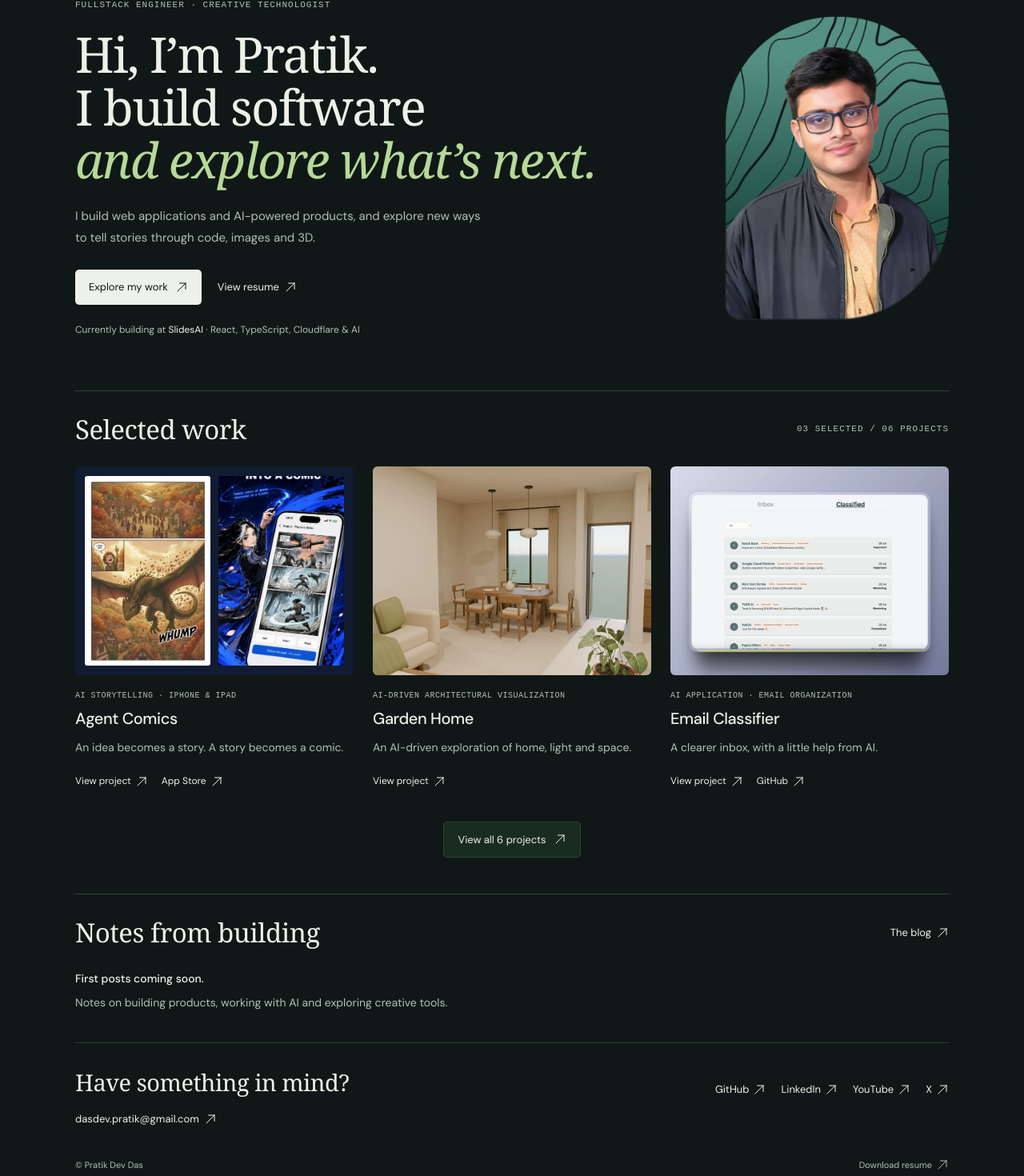
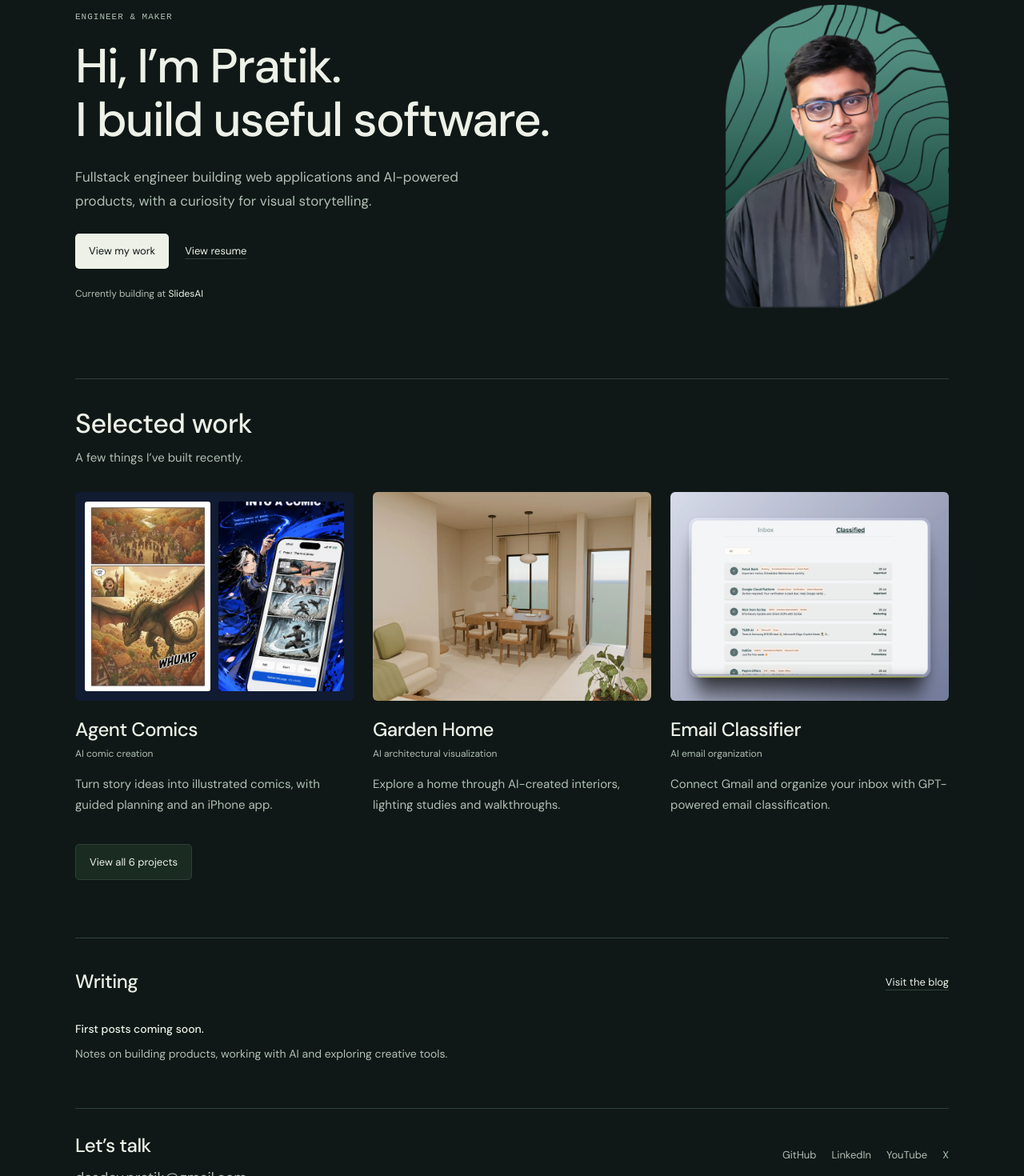
Before and after one commit to pratikdevdas/myportfolio, a Next.js app: page / in a window 1280 px wide. Shown: the part 168-1638 px from the top of the page at 80% size. Built offline with nearby package versions, Linux system fonts and the light colour scheme.

Commit message:
Simplify portfolio navigation and establish clearer visual hierarchy

```diff
--- a/components/Arrow.tsx
+++ /dev/null
@@ -1,4 +0,0 @@
-import { ArrowUpRightIcon } from "@heroicons/react/24/outline";
-export default function Arrow() {
-  return <ArrowUpRightIcon className="site-icon" aria-hidden="true" />;
-}
--- a/components/BlogList.tsx
+++ b/components/BlogList.tsx
@@ -1,6 +1,5 @@
 import Link from "next/link";
 import type { PostMeta } from "../lib/blog";
-import Arrow from "./Arrow";
 export function formatDate(date: string) {
   return new Intl.DateTimeFormat("en", {
     day: "numeric",
@@ -29,9 +28,7 @@ export default function BlogList({ posts }: { posts: PostMeta[] }) {
             {post.readingMinutes} min read
           </p>
           <h3>
-            <Link href={`/blog/${post.slug}`}>
-              {post.title} <Arrow />
-            </Link>
+            <Link href={`/blog/${post.slug}`}>{post.title}</Link>
           </h3>
           <p>{post.description}</p>
         </article>
--- a/components/Layout/Footer.tsx
+++ b/components/Layout/Footer.tsx
@@ -1,4 +1,3 @@
-import Arrow from "../Arrow";
 const socials = [
   ["GitHub", "https://github.com/pratikdevdas"],
   ["LinkedIn", "https://www.linkedin.com/in/pratikdevdas/"],
@@ -10,15 +9,15 @@ export default function Footer() {
     <footer className="site-footer" id="contact">
       <div className="footer-main">
         <div>
-          <h2>Have something in mind?</h2>
-          <a className="text-link" href="mailto:dasdev.pratik@gmail.com">
-            dasdev.pratik@gmail.com <Arrow />
+          <h2>Let’s talk</h2>
+          <a className="contact-email" href="mailto:dasdev.pratik@gmail.com">
+            dasdev.pratik@gmail.com
           </a>
         </div>
         <nav aria-label="Social links">
           {socials.map(([label, url]) => (
             <a key={label} href={url} target="_blank" rel="noopener noreferrer">
-              {label} <Arrow />
+              {label}
             </a>
           ))}
         </nav>
@@ -26,7 +25,7 @@ export default function Footer() {
       <div className="footer-bottom">
         <span>© Pratik Dev Das</span>
         <a href="/resume.pdf" download="Pratik-Dev-Das-Resume.pdf">
-          Download resume <Arrow />
+          Download resume
         </a>
       </div>
     </footer>
--- a/components/Layout/Hero.tsx
+++ b/components/Layout/Hero.tsx
@@ -1,25 +1,22 @@
 import Image from "next/image";
 import Link from "next/link";
 import HeroImage from "../../public/images/PorfolioHeroV2.png";
-import Arrow from "../Arrow";
 export default function Hero() {
   return (
     <section className="hero">
       <div>
-        <p className="eyebrow">Fullstack engineer · Creative technologist</p>
+        <p className="eyebrow">Engineer &amp; maker</p>
         <h1>
           Hi, I’m Pratik.
-          <br />I build software
-          <br />
-          <em>and explore what’s next.</em>
+          <br />I build useful software.
         </h1>
         <p className="hero-description">
-          I build web applications and AI-powered products, and explore new ways
-          to tell stories through code, images and 3D.
+          Fullstack engineer building web applications and AI-powered products,
+          with a curiosity for visual storytelling.
         </p>
         <div className="hero-actions">
           <Link className="action-primary" href="#projects">
-            Explore my work <Arrow />
+            View my work
           </Link>
           <a
             className="text-link"
@@ -27,7 +24,7 @@ export default function Hero() {
             target="_blank"
             rel="noopener noreferrer"
           >
-            View resume <Arrow />
+            View resume
           </a>
         </div>
         <p className="current-work">
@@ -39,7 +36,6 @@ export default function Hero() {
           >
             SlidesAI
           </a>{" "}
-          · React, TypeScript, Cloudflare &amp; AI
         </p>
       </div>
       <Image
--- a/components/Layout/Navbar.tsx
+++ b/components/Layout/Navbar.tsx
@@ -1,6 +1,5 @@
 import Link from "next/link";
 import { useRouter } from "next/router";
-import Arrow from "../Arrow";
 export default function Navbar() {
   const { pathname } = useRouter();
   return (
@@ -22,7 +21,7 @@ export default function Navbar() {
           Blog
         </Link>
         <a href="/resume.pdf" target="_blank" rel="noopener noreferrer">
-          Resume <Arrow />
+          Resume
         </a>
         <Link href="/#contact">Contact</Link>
       </nav>
--- a/components/Projects.tsx
+++ b/components/Projects.tsx
@@ -1,7 +1,6 @@
 import Image from "next/image";
 import Link from "next/link";
 import { Project } from "../types/project";
-import Arrow from "./Arrow";
 export function ProjectArtwork({
   project,
   detail = false,
@@ -39,44 +38,32 @@ export function ProjectArtwork({
     </div>
   );
 }
-export default function Projects({ projects }: { projects: Project[] }) {
+export default function Projects({
+  projects,
+  headingLevel = 3,
+}: {
+  projects: Project[];
+  headingLevel?: 2 | 3;
+}) {
+  const Heading = headingLevel === 2 ? "h2" : "h3";
   return (
     <div className="project-grid">
       {projects.map((project) => (
         <article className="project-card" key={project.id}>
           <Link
+            className="project-card-link"
             href={`/projects/${project.id}`}
-            aria-label={`View ${project.title}`}
+            aria-labelledby={`project-${project.id}`}
           >
             <ProjectArtwork project={project} />
+            <div className="project-card-copy">
+              <Heading className="project-title" id={`project-${project.id}`}>
+                {project.title}
+              </Heading>
+              <p className="project-category">{project.category}</p>
+              <p className="project-description">{project.description}</p>
+            </div>
           </Link>
-          <p className="project-category">{project.category}</p>
-          <h3>
-            <Link href={`/projects/${project.id}`}>{project.title}</Link>
-          </h3>
-          <p className="project-description">{project.description}</p>
-          <div className="project-links">
-            <Link href={`/projects/${project.id}`}>
-              View project <Arrow />
-            </Link>
-            {project.appUrl ? (
-              <a
-                href={project.appUrl}
-                target="_blank"
-                rel="noopener noreferrer"
-              >
-                App Store <Arrow />
-              </a>
-            ) : project.github ? (
-              <a
-                href={project.github}
-                target="_blank"
-                rel="noopener noreferrer"
-              >
-                GitHub <Arrow />
-              </a>
-            ) : null}
-          </div>
         </article>
       ))}
     </div>
--- a/data.json
+++ b/data.json
@@ -3,7 +3,7 @@
     {
       "id": "agent-comics",
       "title": "Agent Comics",
-      "description": "An idea becomes a story. A story becomes a comic.",
+      "description": "Turn story ideas into illustrated comics, with guided planning and an iPhone app.",
       "overview": "An AI comic-making product that guides people from an initial pitch through story planning and full-page artwork. Users can review the proposed characters and story before generation.",
       "features": [
         "An agent helps shape a story idea into characters, beats and pages.",
@@ -13,7 +13,7 @@
       ],
       "focus": "Generative AI · Story planning · Sequential art",
       "kind": "Independent product · iOS app and website",
-      "category": "AI storytelling · iPhone & iPad",
+      "category": "AI comic creation",
       "stacks": [
         "Guided planning, character references, image generation, downloadable comic pages"
       ],
@@ -27,7 +27,7 @@
     {
       "id": "garden-home",
       "title": "Garden Home",
-      "description": "An AI-driven exploration of home, light and space.",
+      "description": "Explore a home through AI-created interiors, lighting studies and walkthroughs.",
       "overview": "An AI-driven architectural visualization project exploring a conceptual home from a ground-floor plan. Created with AI to visualize furnished interiors, materials, light and room relationships through images and films.",
       "features": [
         "AI-created interior views exploring the furnished home.",
@@ -37,7 +37,7 @@
       ],
       "focus": "AI-driven visualization · Materials · Lighting · Composition",
       "kind": "Independent visualization study · Stills and films",
-      "category": "AI-driven architectural visualization",
+      "category": "AI architectural visualization",
       "stacks": [
         "AI-assisted image creation",
         "Architectural visualization",
@@ -52,7 +52,7 @@
     {
       "id": "emailClassify",
       "title": "Email Classifier",
-      "description": "A clearer inbox, with a little help from AI.",
+      "description": "Connect Gmail and organize your inbox with GPT-powered email classification.",
       "overview": "A web application that connects to Gmail with OAuth and categorizes messages using GPT-4o mini. The interface was designed in Figma and built with Next.js and Tailwind.",
       "features": [
         "Connect a Gmail account using OAuth.",
@@ -62,7 +62,7 @@
       ],
       "focus": "AI integration · Authentication · Interface design",
       "kind": "Independent web application",
-      "category": "AI application · Email organization",
+      "category": "AI email organization",
       "stacks": [
         "Next.js",
         "Tailwind",
--- a/pages/index.tsx
+++ b/pages/index.tsx
@@ -4,7 +4,6 @@ import SiteLayout from "../components/SiteLayout";
 import Hero from "../components/Layout/Hero";
 import Projects from "../components/Projects";
 import BlogList from "../components/BlogList";
-import Arrow from "../components/Arrow";
 import { featuredProjects, projects } from "../lib/projects";
 import { readPosts, PostMeta } from "../lib/blog";
 export default function Home({ posts }: { posts: PostMeta[] }) {
@@ -18,23 +17,25 @@ export default function Home({ posts }: { posts: PostMeta[] }) {
       <Hero />
       <section id="projects">
         <div className="section-heading">
-          <h2>Selected work</h2>
-          <span className="eyebrow">
-            03 selected / 0{projects.length} projects
-          </span>
+          <div>
+            <h2>Selected work</h2>
+            <p className="section-description">
+              A few things I’ve built recently.
+            </p>
+          </div>
         </div>
         <Projects projects={featuredProjects} />
         <div className="all-projects">
           <Link className="action-secondary" href="/projects">
-            View all {projects.length} projects <Arrow />
+            View all {projects.length} projects
           </Link>
         </div>
       </section>
       <section className="writing-section">
         <div className="section-heading">
-          <h2>Notes from building</h2>
+          <h2>Writing</h2>
           <Link className="text-link" href="/blog">
-            The blog <Arrow />
+            Visit the blog
           </Link>
         </div>
         <BlogList posts={posts} />
--- a/pages/projects/index.tsx
+++ b/pages/projects/index.tsx
@@ -19,7 +19,7 @@ export default function AllProjects() {
         </p>
       </header>
       <section className="projects-page" aria-label="All projects">
-        <Projects projects={projects} />
+        <Projects projects={projects} headingLevel={2} />
       </section>
     </SiteLayout>
   );
--- a/styles/globals.css
+++ b/styles/globals.css
@@ -38,6 +38,7 @@ body {
 .site a {
   color: inherit;
   text-decoration: none;
+  transition: color 160ms ease, background-color 160ms ease;
 }
 .site a:hover {
   color: var(--accent);
@@ -46,14 +47,6 @@ body {
 .site button:focus-visible {
   outline: 2px solid var(--accent);
   outline-offset: 5px;
-}
-.site-icon {
-  display: inline-block;
-  width: 16px;
-  height: 16px;
-  min-width: 16px;
-  flex: 0 0 16px;
-  vertical-align: middle;
 }
 .skip-link {
   position: absolute;
@@ -109,7 +102,7 @@ body {
   grid-template-columns: minmax(0, 1.8fr) minmax(210px, 1fr);
   gap: 44px;
   align-items: center;
-  padding: 72px 0 65px;
+  padding: 80px 0 88px;
 }
 .eyebrow {
   font-family: ui-monospace, monospace;
@@ -120,17 +113,18 @@ body {
   color: var(--muted);
 }
 .site h1 {
-  font: 400 clamp(38px, 4.8vw, 62px) / 1.08 Georgia, serif;
+  font-family: inherit;
+  font-size: clamp(38px, 4.8vw, 60px);
+  font-weight: 500;
+  line-height: 1.12;
   letter-spacing: -1.7px;
   margin: 18px 0 24px;
-}
-.site h1 em {
-  color: var(--accent);
 }
 .hero-description {
   max-width: 510px;
   color: var(--muted);
-  line-height: 1.85;
+  font-size: 17px;
+  line-height: 1.75;
 }
 .hero-actions,
 .detail-actions {
@@ -189,11 +183,14 @@ body {
   justify-content: space-between;
   align-items: center;
   gap: 18px;
-  padding: 28px 0 26px;
+  padding: 36px 0 30px;
   border-top: 1px solid var(--line);
 }
 .site h2 {
-  font: 400 33px/1.2 Georgia, serif;
+  font-family: inherit;
+  font-size: 34px;
+  font-weight: 500;
+  line-height: 1.2;
   letter-spacing: -0.5px;
 }
 .project-grid {
@@ -217,8 +214,31 @@ body {
   object-fit: cover;
   transition: transform 0.2s ease;
 }
-.project-card > a:hover img {
-  transform: scale(1.025);
+.project-card-link {
+  display: block;
+  height: 100%;
+  border-radius: 6px;
+}
+.project-card-link:hover .project-title {
+  text-decoration: underline;
+  text-underline-offset: 5px;
+  text-decoration-thickness: 1px;
+}
+.project-card-copy {
+  padding-top: 20px;
+}
+.site .section-description {
+  color: var(--muted);
+  margin-top: 10px;
+  font-size: 15px;
+}
+.site .text-link {
+  text-decoration: underline;
+  text-underline-offset: 5px;
+  text-decoration-color: var(--line);
+}
+.site .text-link:hover {
+  text-decoration-color: var(--accent);
 }
 .project-artwork--comic {
   display: flex;
@@ -233,44 +253,30 @@ body {
   object-position: 50% 55%;
 }
 .project-card .project-category {
-  font: 10px/1.6 ui-monospace, monospace;
-  text-transform: uppercase;
-  letter-spacing: 0.5px;
+  font-size: 12px;
+  line-height: 1.6;
   color: var(--muted);
-  margin-top: 18px;
-}
-.project-card h3 {
-  font-size: 20px;
-  line-height: 1.4;
-  font-weight: 500;
-  letter-spacing: -0.4px;
   margin-top: 6px;
 }
+.project-card .project-title {
+  font-size: 24px;
+  line-height: 1.3;
+  font-weight: 500;
+  letter-spacing: -0.5px;
+}
 .project-card .project-description {
-  font-size: 14px;
-  line-height: 1.8;
+  font-size: 15px;
+  line-height: 1.75;
   color: var(--muted);
-  margin: 10px 0 14px;
-}
-.project-links {
-  display: flex;
-  gap: 17px;
-  flex-wrap: wrap;
-}
-.project-links a {
-  display: inline-flex;
-  align-items: center;
-  gap: 5px;
-  font-size: 12px;
-  min-height: 32px;
+  margin-top: 14px;
 }
 .all-projects {
   display: flex;
-  justify-content: center;
-  padding: 34px 0 45px;
+  justify-content: flex-start;
+  padding: 36px 0 72px;
 }
 .writing-section {
-  padding-bottom: 38px;
+  padding-bottom: 56px;
 }
 .blog-empty {
   color: var(--muted);
@@ -307,11 +313,24 @@ body {
   flex-wrap: wrap;
   gap: 26px;
 }
+.site .writing-section h2,
+.site .site-footer h2 {
+  font-size: 24px;
+}
 .site-footer h2 {
-  font-size: 29px;
-  margin-bottom: 10px;
+  margin-bottom: 12px;
+}
+.site .contact-email {
+  display: inline-block;
+  font-size: 18px;
+  color: var(--muted);
+  text-underline-offset: 5px;
+}
+.contact-email:hover {
+  text-decoration: underline;
 }
 .site-footer nav {
+  color: var(--muted);
   gap: 19px;
   padding-top: 8px;
 }
@@ -515,18 +534,6 @@ body {
   .project-grid {
     grid-template-columns: repeat(2, minmax(0, 1fr));
   }
-  .project-grid > .project-card:last-child:nth-child(odd) {
-    grid-column: 1/-1;
-    display: grid;
-    grid-template-columns: 1fr 1fr;
-    column-gap: 25px;
-  }
-  .project-grid > .project-card:last-child:nth-child(odd) > a {
-    grid-row: 1/5;
-  }
-  .project-grid > .project-card:last-child:nth-child(odd) .project-category {
-    margin-top: 0;
-  }
   .project-body {
     gap: 30px;
   }
@@ -543,7 +550,7 @@ body {
   }
   .hero {
     grid-template-columns: 1fr;
-    padding: 35px 0 40px;
+    padding: 40px 0 56px;
   }
   .portrait {
     grid-row: 1;
@@ -551,15 +558,11 @@ body {
     width: 160px;
   }
   .site h1 {
-    font-size: 39px;
+    font-size: 38px;
     letter-spacing: -1.2px;
   }
   .section-heading {
     align-items: baseline;
-  }
-  .section-heading > .eyebrow {
-    max-width: 105px;
-    text-align: right;
   }
   .site h2 {
     font-size: 29px;
@@ -567,12 +570,6 @@ body {
   .project-grid {
     grid-template-columns: 1fr;
     gap: 35px;
-  }
-  .project-grid > .project-card:last-child:nth-child(odd) {
-    display: block;
-  }
-  .project-grid > .project-card:last-child:nth-child(odd) .project-category {
-    margin-top: 18px;
   }
   .project-body {
     grid-template-columns: 1fr;
@@ -601,7 +598,6 @@ body {
     font-size: 22px;
   }
   .site-header nav a,
-  .project-links a,
   .site-footer nav a {
     min-height: 44px;
   }
```
Also changed, not shown: pages/projects/[project].tsx (+5 -7 lines), 1 other file (tests, documents, lock files or other folders).
